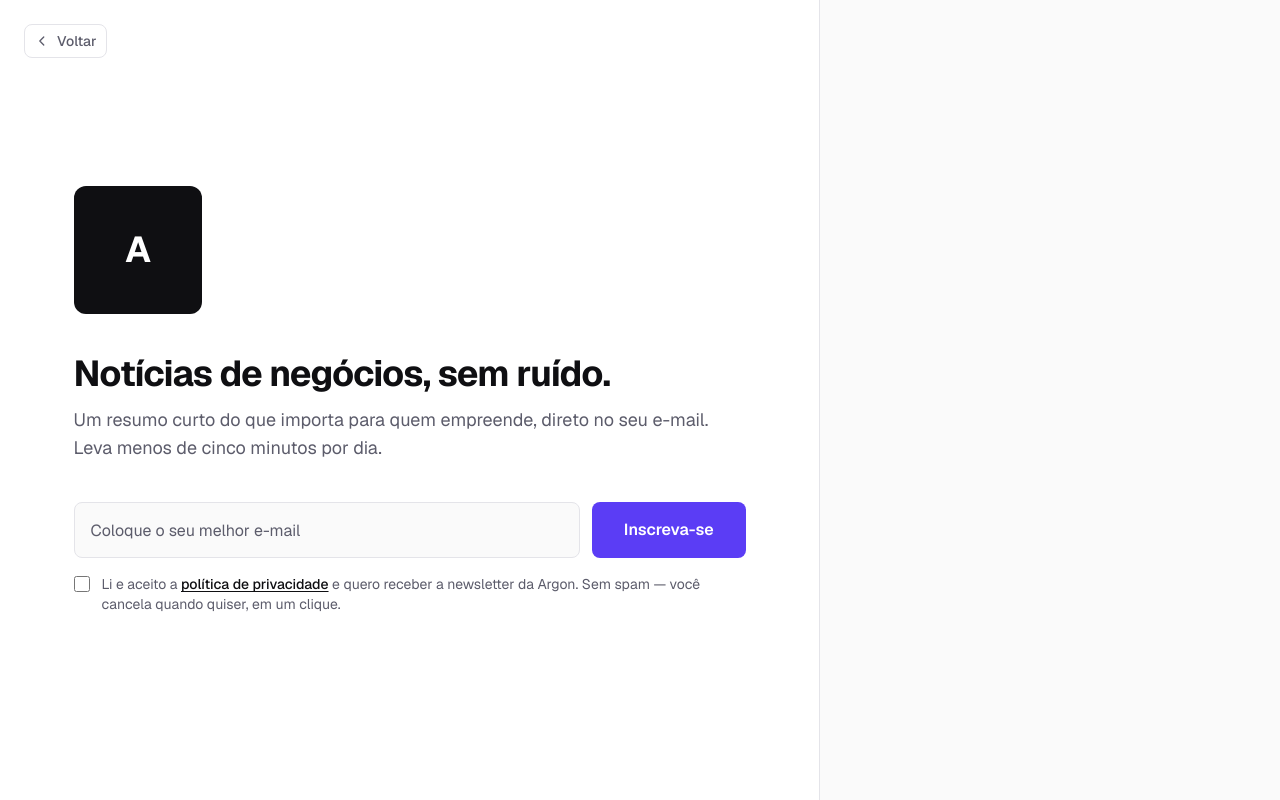
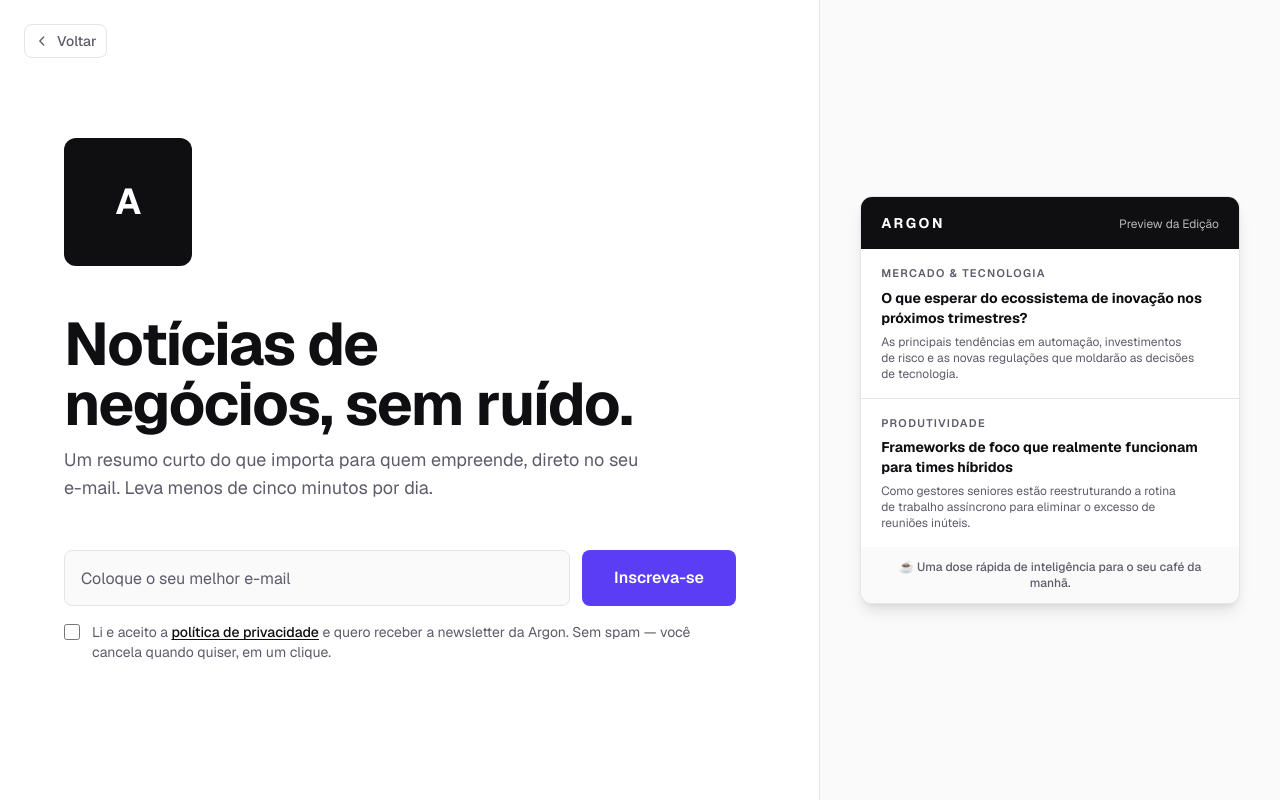
Before and after one commit to argon-hq/site, a Next.js app in the folder apps/web/: page /newsletter in a window 1280 px wide. Built offline with nearby package versions, Linux system fonts and the light colour scheme; no server answers.

Commit message:
feat: enhance newsletter confirmation and preview components, update footer rights text

```diff
--- a/apps/web/messages/en-US.json
+++ b/apps/web/messages/en-US.json
@@ -40,7 +40,7 @@
     "body": "This content is still being written. Soon you'll find here how Argon collects, uses and protects your data."
   },
   "footer": {
-    "copyright": "© {year} Argon",
+    "rights": "{brand} · Business newsletter © {year}. All rights reserved.",
     "privacy": "Privacy policy"
   },
   "localeSwitcher": {
@@ -53,5 +53,30 @@
     "system": "System",
     "light": "Light",
     "dark": "Dark"
+  },
+  "confirmed": {
+    "metaTitle": "Subscription confirmed",
+    "metaDescription": "Your email is verified. Starting tomorrow you'll get the Argon newsletter.",
+    "badge": "Subscription confirmed",
+    "heading": "Your sharpest thinking, every morning.",
+    "body": "All set! Your email is verified and you're part of the community. Starting tomorrow, you'll get a smart briefing on the business, tech and career news that matter most.",
+    "primaryCta": "Go to the platform",
+    "secondaryCta": "Back to home"
+  },
+  "preview": {
+    "label": "Edition preview",
+    "tagline": "A quick shot of intelligence with your morning coffee.",
+    "items": {
+      "market": {
+        "kicker": "Market & Technology",
+        "title": "What to expect from the innovation ecosystem in the coming quarters",
+        "body": "The main trends in automation, venture investment and the new regulations that will shape technology decisions."
+      },
+      "productivity": {
+        "kicker": "Productivity",
+        "title": "Focus frameworks that actually work for hybrid teams",
+        "body": "How senior managers are restructuring async work routines to cut out the excess of useless meetings."
+      }
+    }
   }
 }
--- a/apps/web/messages/pt-BR.json
+++ b/apps/web/messages/pt-BR.json
@@ -40,7 +40,7 @@
     "body": "Este conteúdo ainda está sendo redigido. Em breve você encontrará aqui como a Argon coleta, usa e protege os seus dados."
   },
   "footer": {
-    "copyright": "© {year} Argon",
+    "rights": "{brand} · Business newsletter © {year}. Todos os direitos reservados.",
     "privacy": "Política de privacidade"
   },
   "localeSwitcher": {
@@ -53,5 +53,30 @@
     "system": "Sistema",
     "light": "Claro",
     "dark": "Escuro"
+  },
+  "confirmed": {
+    "metaTitle": "Inscrição confirmada",
+    "metaDescription": "Seu e-mail foi validado. A partir de amanhã você recebe a newsletter da Argon.",
+    "badge": "Inscrição confirmada",
+    "heading": "Sua mente mais afiada todas as manhãs.",
+    "body": "Tudo certo! Seu e-mail foi validado e você já faz parte da nossa comunidade. A partir de amanhã, você receberá um resumo inteligente das notícias mais importantes de negócios, tecnologia e carreira.",
+    "primaryCta": "Acessar plataforma",
+    "secondaryCta": "Voltar para o início"
+  },
+  "preview": {
+    "label": "Preview da Edição",
+    "tagline": "Uma dose rápida de inteligência para o seu café da manhã.",
+    "items": {
+      "market": {
+        "kicker": "Mercado & Tecnologia",
+        "title": "O que esperar do ecossistema de inovação nos próximos trimestres?",
+        "body": "As principais tendências em automação, investimentos de risco e as novas regulações que moldarão as decisões de tecnologia."
+      },
+      "productivity": {
+        "kicker": "Produtividade",
+        "title": "Frameworks de foco que realmente funcionam para times híbridos",
+        "body": "Como gestores seniores estão reestruturando a rotina de trabalho assíncrono para eliminar o excesso de reuniões inúteis."
+      }
+    }
   }
 }
--- a/apps/web/src/app/globals.css
+++ b/apps/web/src/app/globals.css
@@ -17,6 +17,7 @@
   --accent: light-dark(#5b3df5, #8b74ff);
   --accent-foreground: light-dark(#ffffff, #0b0b0f);
   --danger: light-dark(#c2323b, #ff6b72);
+  --success: light-dark(#166534, #4ade80);
 }
 
 :root[data-theme="light"] {
@@ -36,6 +37,7 @@
   --color-accent: var(--accent);
   --color-accent-foreground: var(--accent-foreground);
   --color-danger: var(--danger);
+  --color-success: var(--success);
 
   --font-sans: var(--font-geist-sans);
   --font-mono: var(--font-geist-mono);
--- /dev/null
+++ b/apps/web/src/app/newsletter/confirmed/page.tsx
@@ -0,0 +1,70 @@
+import type { Metadata } from "next";
+import Link from "next/link";
+import { useTranslations } from "next-intl";
+import { getTranslations } from "next-intl/server";
+import { BrandMark } from "@/components/brand-mark";
+import { EditionPreview } from "@/components/edition-preview";
+
+export async function generateMetadata(): Promise<Metadata> {
+  const t = await getTranslations("confirmed");
+
+  return {
+    title: t("metaTitle"),
+    description: t("metaDescription"),
+    // Confirmação é destino de link de e-mail, não conteúdo para buscador.
+    robots: { index: false, follow: false },
+  };
+}
+
+export default function ConfirmedPage() {
+  const t = useTranslations("confirmed");
+  const preview = useTranslations("preview");
+
+  return (
+    <div className="grid min-h-svh flex-1 lg:grid-cols-[16fr_9fr]">
+      <section className="flex flex-col px-6 py-12 sm:px-10 lg:px-16 lg:py-14">
+        <div className="flex w-full max-w-2xl flex-1 flex-col justify-center gap-10 lg:gap-12">
+          <div className="flex flex-col items-start gap-5">
+            <BrandMark />
+            <p className="rounded-md border border-success/50 bg-success/10 px-3 py-1.5 text-xs font-bold tracking-[0.1em] text-success uppercase">
+              {t("badge")}
+            </p>
+          </div>
+
+          <div className="flex flex-col gap-5">
+            <h1 className="text-4xl font-bold tracking-tight text-balance sm:text-5xl lg:text-6xl">
+              {t("heading")}
+            </h1>
+            <p className="max-w-xl text-lg text-muted text-pretty">
+              {t("body")}
+            </p>
+          </div>
+
+          <div className="flex flex-wrap items-center gap-x-8 gap-y-4">
+            {/* TODO: a plataforma ainda não existe — o destino é placeholder. */}
+            <Link
+              href="/"
+              className="rounded-lg bg-accent px-6 py-3.5 text-base font-semibold text-accent-foreground transition hover:opacity-90 focus-visible:outline-2 focus-visible:outline-offset-2 focus-visible:outline-accent"
+            >
+              {t("primaryCta")}
+            </Link>
+            <Link
+              href="/"
+              className="text-base font-medium text-accent transition hover:opacity-80 focus-visible:outline-2 focus-visible:outline-offset-2 focus-visible:outline-accent"
+            >
+              {t("secondaryCta")} <span aria-hidden="true">→</span>
+            </Link>
+          </div>
+        </div>
+
+      </section>
+
+      <aside
+        aria-label={preview("label")}
+        className="hidden border-l border-border bg-surface p-10 lg:flex lg:items-center lg:justify-center"
+      >
+        <EditionPreview />
+      </aside>
+    </div>
+  );
+}
--- a/apps/web/src/app/newsletter/page.tsx
+++ b/apps/web/src/app/newsletter/page.tsx
@@ -3,6 +3,7 @@
 import { getTranslations } from "next-intl/server";
 import { BackButton } from "@/components/back-button";
 import { BrandMark } from "@/components/brand-mark";
+import { EditionPreview } from "@/components/edition-preview";
 import { NewsletterForm } from "@/components/newsletter-form";
 
 export async function generateMetadata(): Promise<Metadata> {
@@ -16,6 +17,7 @@
 
 export default function NewsletterPage() {
   const t = useTranslations("newsletter");
+  const preview = useTranslations("preview");
 
   return (
     <div className="relative grid min-h-svh flex-1 lg:grid-cols-[16fr_9fr]">
@@ -25,23 +27,30 @@
         <BackButton />
       </div>
 
-      <section className="flex items-center justify-center px-6 py-16 sm:px-10 lg:px-16">
-        <div className="flex w-full max-w-2xl flex-col gap-10">
+      <section className="flex flex-col px-6 py-12 sm:px-10 lg:px-16 lg:py-14">
+        <div className="flex w-full max-w-2xl flex-1 flex-col justify-center gap-10 lg:gap-12">
           <BrandMark />
 
           <div className="flex flex-col gap-3">
-            <h1 className="text-3xl font-bold tracking-tight text-balance sm:text-4xl">
+            <h1 className="text-4xl font-bold tracking-tight text-balance sm:text-5xl lg:text-6xl">
               {t("heading")}
             </h1>
-            <p className="text-lg text-muted text-pretty">{t("subheading")}</p>
+            <p className="max-w-xl text-lg text-muted text-pretty">{t("subheading")}</p>
           </div>
 
           <NewsletterForm />
         </div>
+
       </section>
 
-      {/* Painel visual do protótipo. Ainda sem arte definida. */}
-      <aside aria-hidden="true" className="hidden border-l border-border bg-surface lg:block" />
+      {/* Provisório: mostra a mesma amostra de edição da tela de confirmação,
+          até existir arte própria para este painel. */}
+      <aside
+        aria-label={preview("label")}
+        className="hidden border-l border-border bg-surface p-10 lg:flex lg:items-center lg:justify-center"
+      >
+        <EditionPreview />
+      </aside>
     </div>
   );
 }
--- /dev/null
+++ b/apps/web/src/components/edition-preview.tsx
@@ -0,0 +1,39 @@
+import { useTranslations } from "next-intl";
+
+/**
+ * Amostra de como uma edição chega no e-mail. O conteúdo é ilustrativo e vive
+ * nas mensagens — não é uma edição real.
+ */
+const ITEMS = ["market", "productivity"] as const;
+
+export function EditionPreview() {
+  const t = useTranslations("preview");
+  const brand = useTranslations("brand");
+
+  return (
+    <div className="w-full max-w-md overflow-hidden rounded-xl border border-border bg-background shadow-lg">
+      <div className="flex items-baseline justify-between gap-4 bg-foreground px-5 py-4 text-background">
+        <span className="text-sm font-bold tracking-[0.18em]">
+          {brand("name").toUpperCase()}
+        </span>
+        <span className="text-xs opacity-70">{t("label")}</span>
+      </div>
+
+      <div className="divide-y divide-border">
+        {ITEMS.map((item) => (
+          <article key={item} className="flex flex-col gap-1.5 px-5 py-4">
+            <p className="text-[0.6875rem] font-semibold tracking-[0.12em] text-muted uppercase">
+              {t(`items.${item}.kicker`)}
+            </p>
+            <h3 className="text-sm font-bold text-pretty">{t(`items.${item}.title`)}</h3>
+            <p className="text-xs text-muted text-pretty">{t(`items.${item}.body`)}</p>
+          </article>
+        ))}
+      </div>
+
+      <p className="bg-surface px-5 py-3 text-center text-xs font-medium text-muted">
+        ☕ {t("tagline")}
+      </p>
+    </div>
+  );
+}
--- a/apps/web/src/components/site-footer.tsx
+++ b/apps/web/src/components/site-footer.tsx
@@ -1,13 +1,20 @@
 import Link from "next/link";
 import { useTranslations } from "next-intl";
 
+/** Rodapé das telas com cabeçalho. As telas cheias não têm rodapé. */
 export function SiteFooter() {
   const t = useTranslations("footer");
+  const brand = useTranslations("brand");
 
   return (
     <footer className="mt-auto border-t border-border">
       <div className="mx-auto flex w-full max-w-3xl flex-col gap-2 px-6 py-6 text-sm text-muted sm:flex-row sm:items-center sm:justify-between">
-        <span>{t("copyright", { year: new Date().getFullYear() })}</span>
+        <span>
+          {t("rights", {
+            brand: brand("name").toUpperCase(),
+            year: new Date().getFullYear(),
+          })}
+        </span>
         <Link href="/privacy" className="transition hover:text-foreground">
           {t("privacy")}
         </Link>
```
